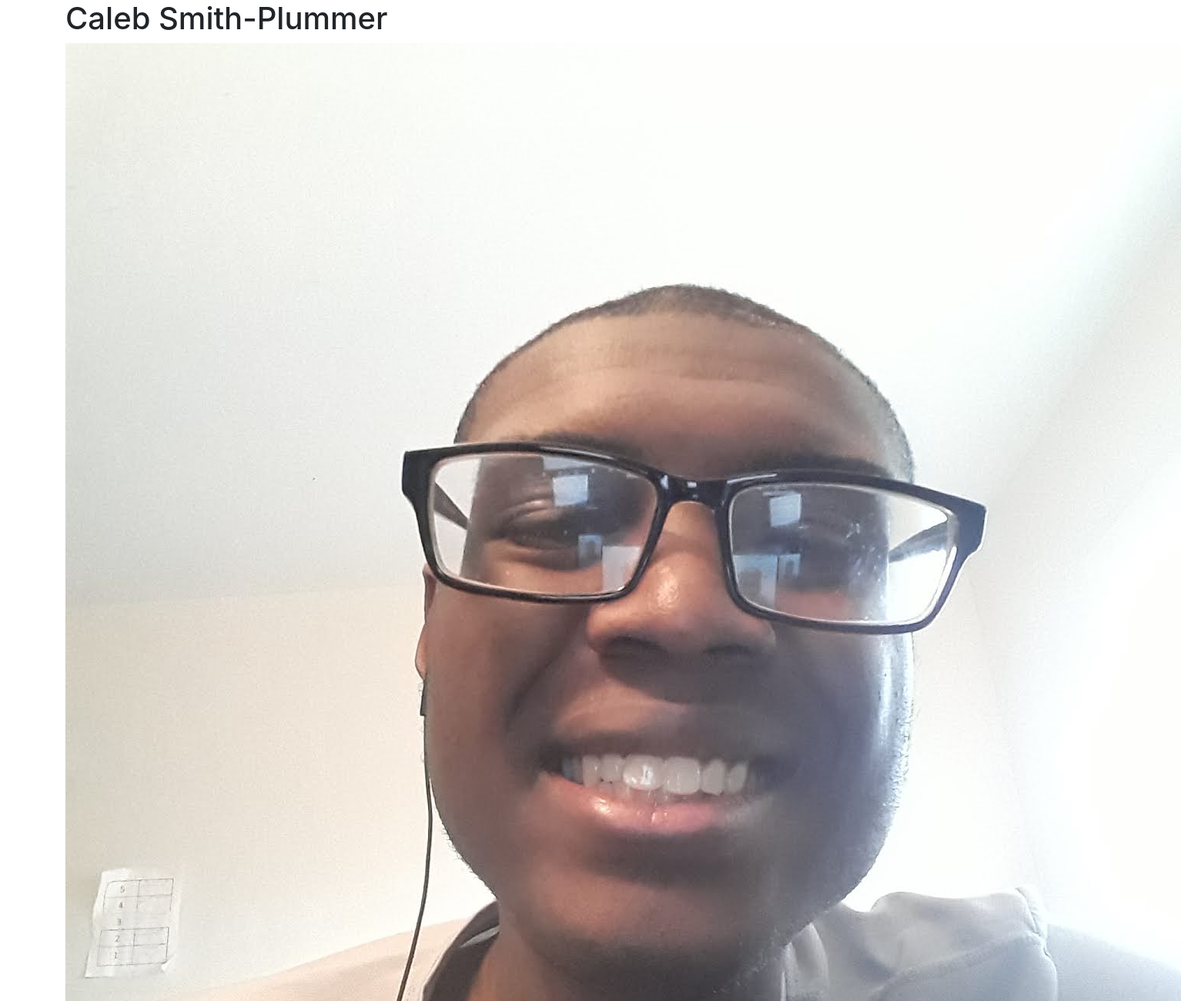
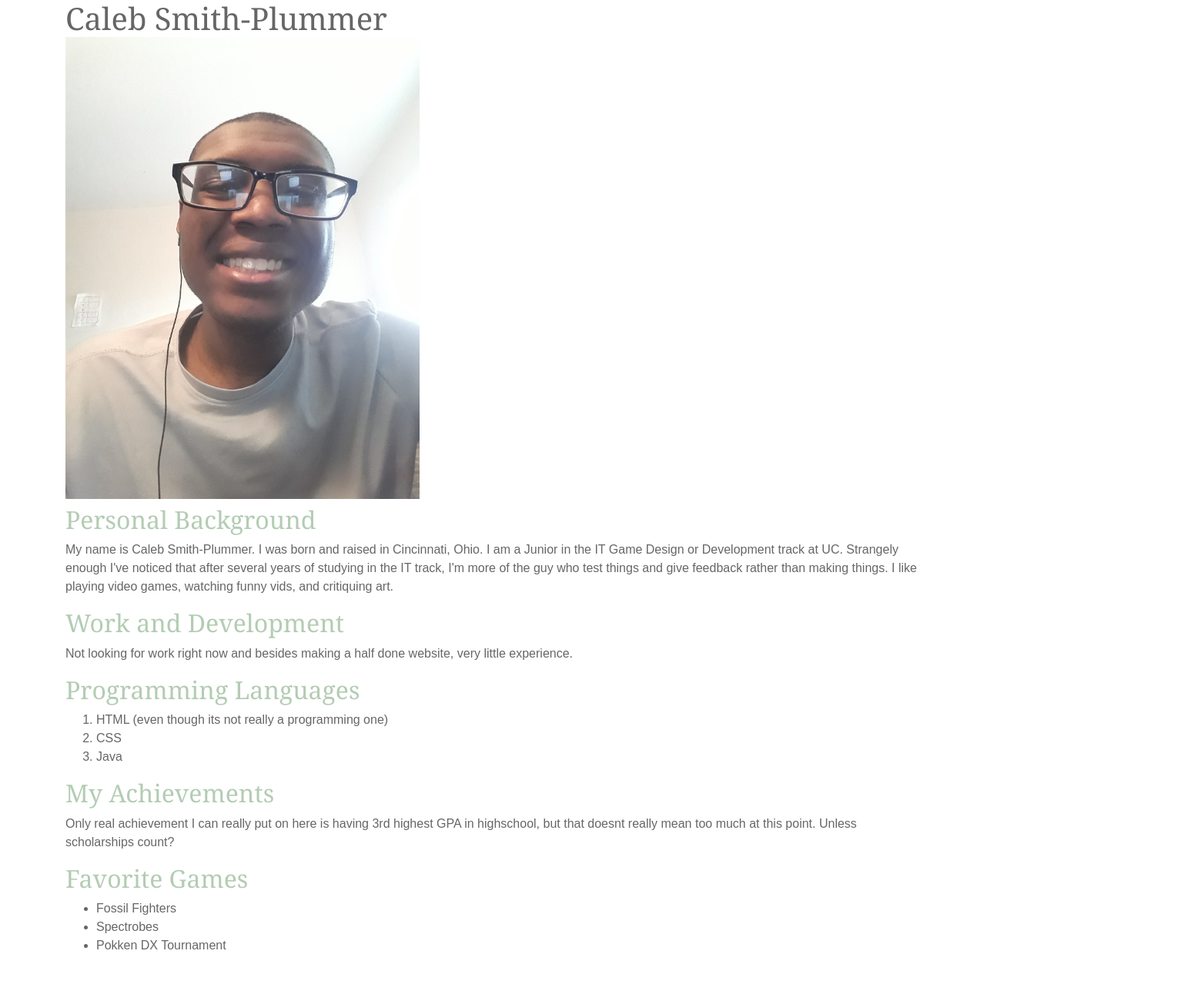
Before and after one commit to smithpcpuc/web-game-dev-lab-1, a website: page index.html in a window 1280 px wide. Shown: the top 1300 px of the page at 77% size, 1534 px wide, since content can reach past the window. After the commit the page ends 1256 px from the top, so only its background shows below. Drawn offline with nearby package versions, Linux system fonts and the light colour scheme.

Commit message:
Css edits and Image resizing

```diff
--- a/index.html
+++ b/index.html
@@ -20,7 +20,7 @@
     <div class="container">
       <!-- WORK FROM INSIDE THIS CONTAINER-->
       <h1>Caleb Smith-Plummer</h1>
-      <img src="resources/images/MyPhoto.jpg" />
+      <img src="resources/images/MyPhoto.jpg" width="460" height="600" />
 
  <!-- emmet -->
 <div>
@@ -38,7 +38,7 @@
 </div>
 <div class="section" id="experience">
   <h2>Work and Development</h2>
-  <p>Not looking for work right now and besides making a half done website.
+  <p>Not looking for work right now and besides making a half done website,
     very little experience.
   </p>
 </div>
--- a/resources/styles/styles.css
+++ b/resources/styles/styles.css
@@ -0,0 +1,22 @@
+*{ box-sizing: border-box; }
+header, main, nav, footer, figure, figcaption, aside, section, article { display: block; }
+
+body { background-color: #FFFFFF;
+  color: #666666;
+font-family: Arial, Helvetica, sans-serif;
+}
+header { background-color: #00B386;
+  color: #FFFFFF;
+  text-align: center;
+  height: 175px;
+  padding-top: 30px;
+  padding-left: 3em;}
+
+
+h1 {margin-bottom: 0;
+  font-family: Georgia, "Times New Roman", serif;
+}
+
+h2 { color: #0355034D;
+  font-family: Georgia, "Times New Roman", serif;
+}
```
